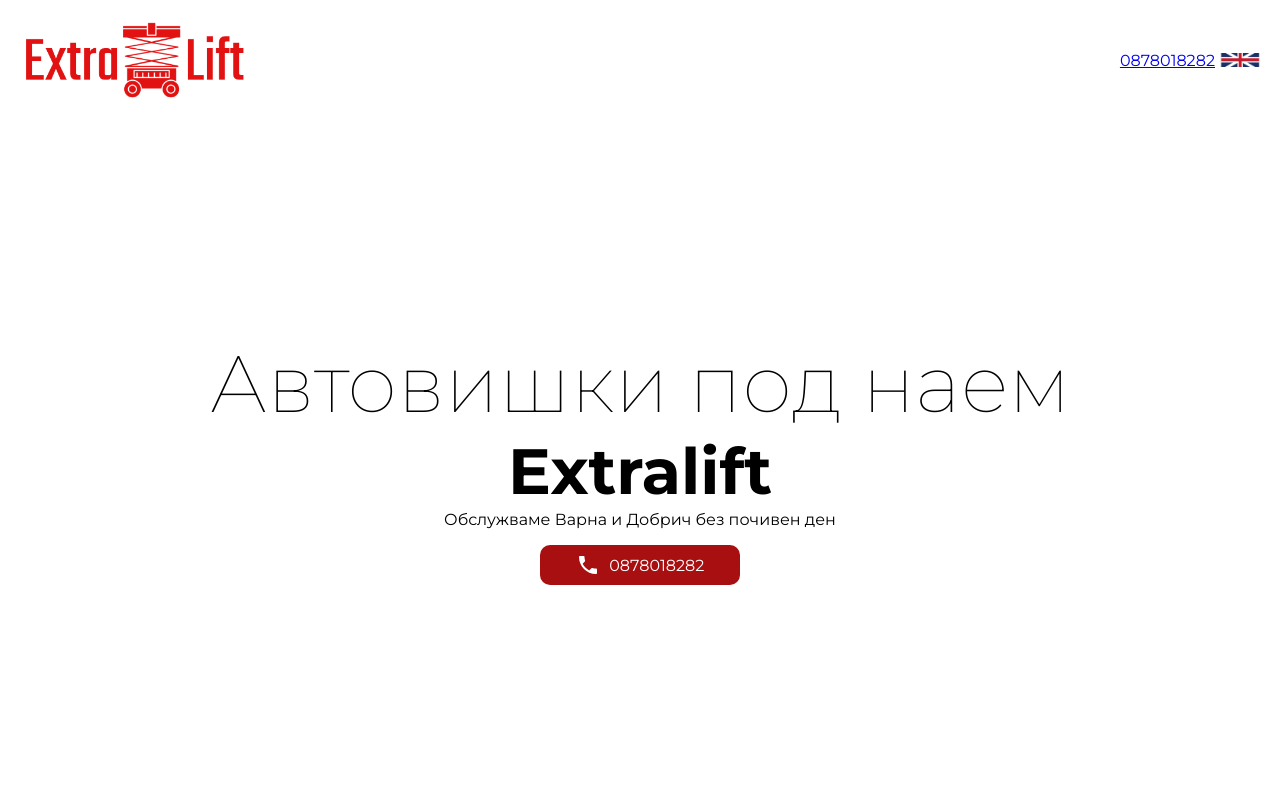
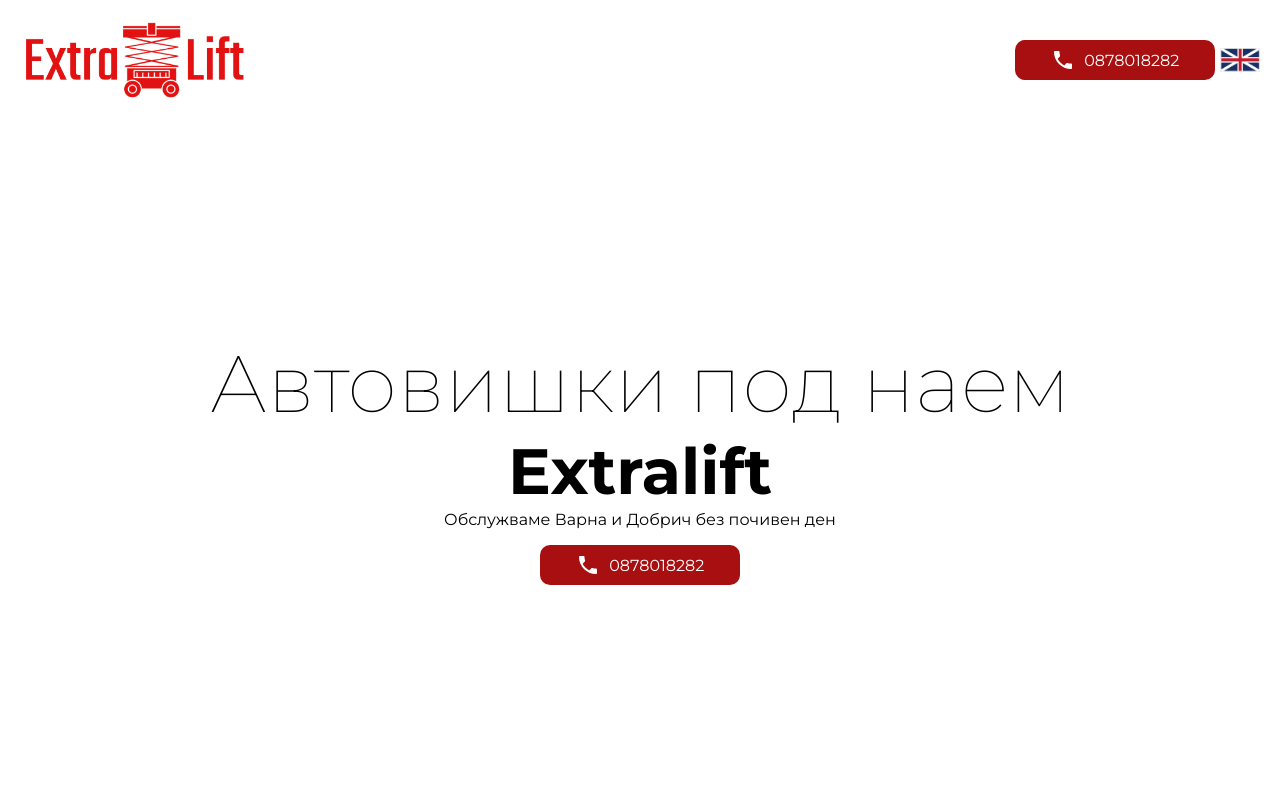
Before and after one commit to VeselinVasilev97/extralift, a React (Vite) app: page / in a window 1280 px wide. Shown: the top 798 px of the page. Built offline with nearby package versions, Linux system fonts and the light colour scheme.

Commit message:
added scroll effect with intersection observer

```diff
--- a/src/components/Nav/Nav.jsx
+++ b/src/components/Nav/Nav.jsx
@@ -27,11 +27,13 @@ const Nav = (props) => {
       <div className={nav ? classes.NavMainDivActive : classes.NavMainDiv}>
         <div className={classes.logoDiv} />
         <div className={classes.btnsHolder}>
-          <div className={classes.buttonContainer}>
-            <PhoneIcon sx={{ color: "white" }} />
-            <a className={classes.phoneText} href="tel:+359878018282">
-              0878018282
-            </a>
+          <div className={classes.phoneButton}>
+            <div className={classes.buttonContainer}>
+              <PhoneIcon sx={{ color: "white" }} />
+              <a className={classes.phoneText} href="tel:+359878018282">
+                0878018282
+              </a>
+            </div>
           </div>
           <div className={classes.langBtnHolder}>
             {langFlag ? (
--- a/src/components/Nav/Nav.module.css
+++ b/src/components/Nav/Nav.module.css
@@ -41,27 +41,33 @@
     margin-left: 20px;
 }
 
-.phoneButton {
+.buttonContainer {
     display: flex;
-    justify-content: space-around;
+    align-items: center;
+    gap: .6rem;
+  }
+
+.phoneButton{
+    display: flex;
+    justify-content: center;
     border-radius: 10px;
     align-items: center;
     width: 200px;
     height: 40px;
     background-color: #a70f10;
-    margin-top: 1rem;
-    cursor: pointer;
-  }.phoneButton:hover {
+}.phoneButton:hover {
     background-color: rgb(119, 0, 0);
+}
 
-  }
-
-
-  .buttonContainer {
+.phoneText{
+    color:white;
     display: flex;
+    justify-content: center;
+    text-decoration: none;
     align-items: center;
-    gap: .6rem;
-  }
+    width: 100%;
+    height: 100%;
+}
 .btnsHolder{
     display: flex;
     gap:5px;
```
